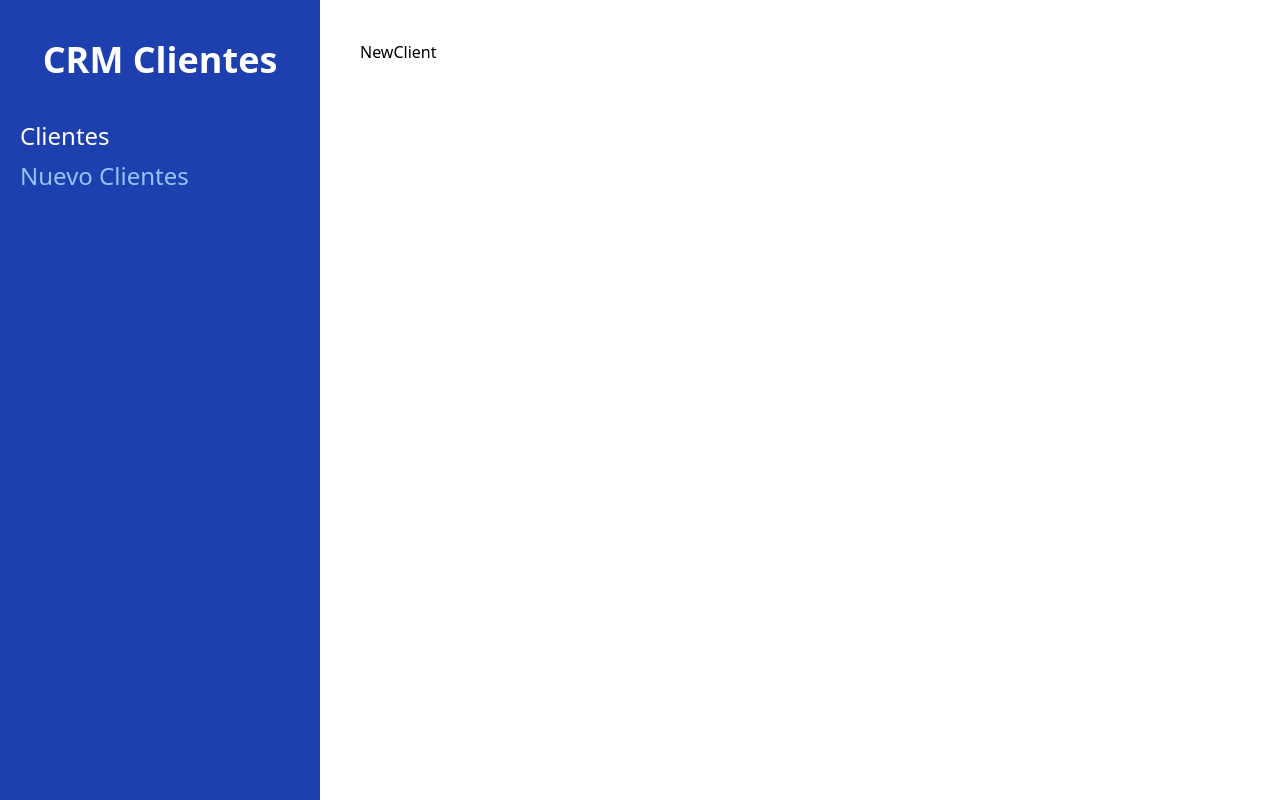
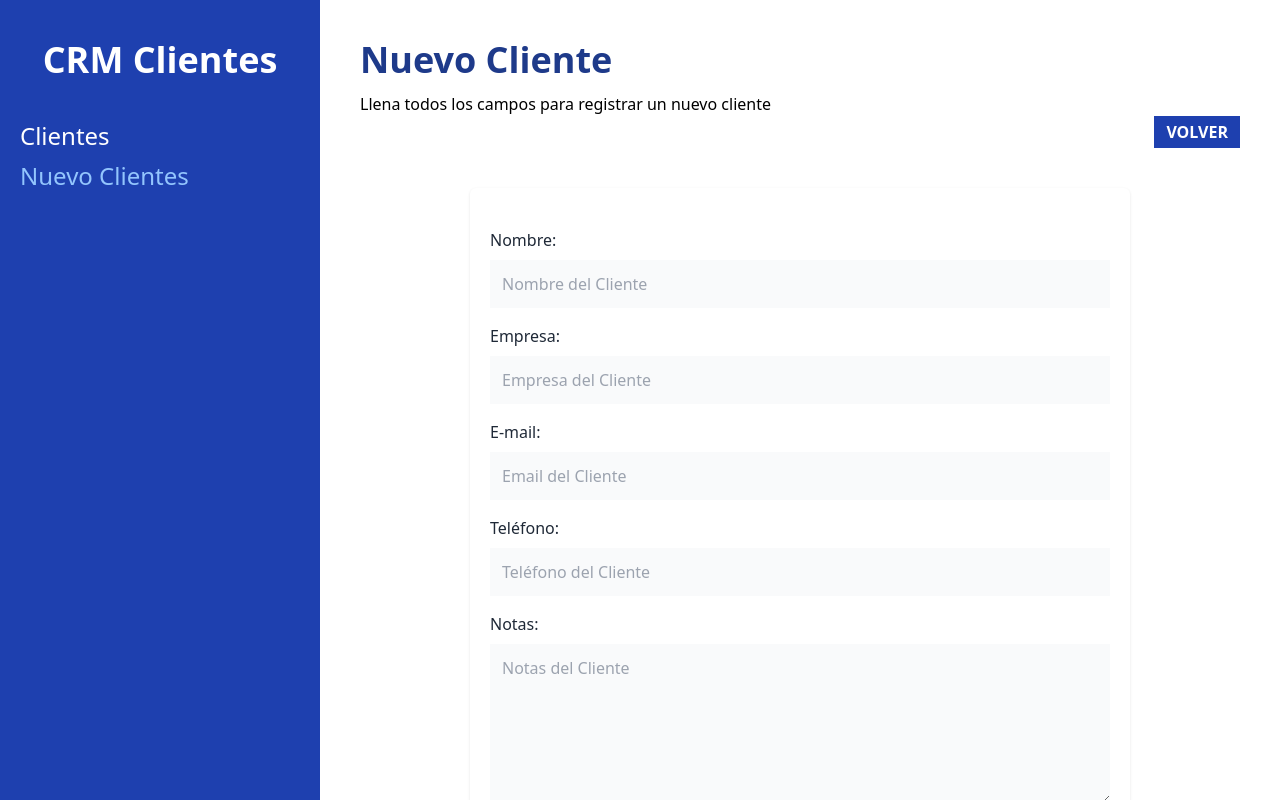
Before and after one commit to g0dlessjs/crm-clients, a React app: page /clients/new in a window 1280 px wide. Built offline with nearby package versions, Linux system fonts and the light colour scheme; the HTML template or start-up script is replaced by a standard one.

Commit message:
Se crea el formulario de clientes

```diff
--- /dev/null
+++ b/src/components/Form.jsx
@@ -0,0 +1,74 @@
+import React from "react";
+
+const Formulario = ({ cliente }) => {
+  return (
+    <>
+      <div className="mb-4">
+        <label className="text-gray-800" htmlFor="nombre">
+          Nombre:
+        </label>
+        <input
+          id="nombre"
+          type="text"
+          className="mt-2 block w-full p-3 bg-gray-50"
+          placeholder="Nombre del Cliente"
+          name="nombre"
+        />
+      </div>
+      <div className="mb-4">
+        <label className="text-gray-800" htmlFor="empresa">
+          Empresa:
+        </label>
+        <input
+          id="empresa"
+          type="text"
+          className="mt-2 block w-full p-3 bg-gray-50"
+          placeholder="Empresa del Cliente"
+          name="empresa"
+        />
+      </div>
+
+      <div className="mb-4">
+        <label className="text-gray-800" htmlFor="email">
+          E-mail:
+        </label>
+        <input
+          id="email"
+          type="email"
+          className="mt-2 block w-full p-3 bg-gray-50"
+          placeholder="Email del Cliente"
+          name="email"
+        />
+      </div>
+
+      <div className="mb-4">
+        <label className="text-gray-800" htmlFor="telefono">
+          Teléfono:
+        </label>
+        <input
+          id="telefono"
+          type="tel"
+          className="mt-2 block w-full p-3 bg-gray-50"
+          placeholder="Teléfono del Cliente"
+          name="telefono"
+        />
+      </div>
+
+      <div className="mb-4">
+        <label className="text-gray-800" htmlFor="notas">
+          Notas:
+        </label>
+        <textarea
+          as="textarea"
+          id="notas"
+          type="text"
+          className="mt-2 block w-full p-3 bg-gray-50 h-40 align-self"
+          placeholder="Notas del Cliente"
+          name="notas"
+        />
+      </div>
+    </>
+  );
+};
+
+export default Formulario;
--- a/src/pages/NewClient.jsx
+++ b/src/pages/NewClient.jsx
@@ -1,9 +1,38 @@
-import React from 'react'
+import React from "react";
+import { useNavigate } from "react-router-dom";
+import Form from "../components/Form";
 
 const NewClient = () => {
+  const navigate = useNavigate();
+
   return (
-    <div>NewClient</div>
-  )
-}
+    <>
+      <h1 className="font-black text-4xl text-blue-900">Nuevo Cliente</h1>
+      <p className="mt-3">
+        Llena todos los campos para registrar un nuevo cliente
+      </p>
 
-export default NewClient
+      <div className="flex justify-end">
+        <button
+          className="bg-blue-800 text-white px-3 py-1 font-bold uppercase"
+          onClick={() => navigate("/")}
+        >
+          Volver
+        </button>
+      </div>
+
+      <div className="bg-white shadow rounded-md md:w-3/4 mx-auto px-5 py-10 mt-10">
+        <form>
+          <Form />
+          <input
+            type="submit"
+            className="mt-5 w-full p-3 bg-blue-700 hover:bg-blue-800 uppercase font-bold text-white text-lg cursor-pointer"
+            value="Registrar Cliente"
+          />
+        </form>
+      </div>
+    </>
+  );
+};
+
+export default NewClient;
```
